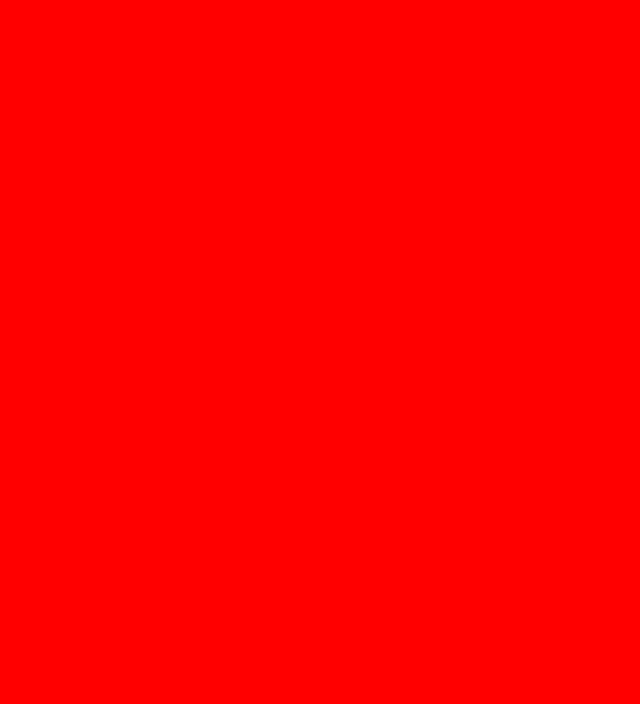
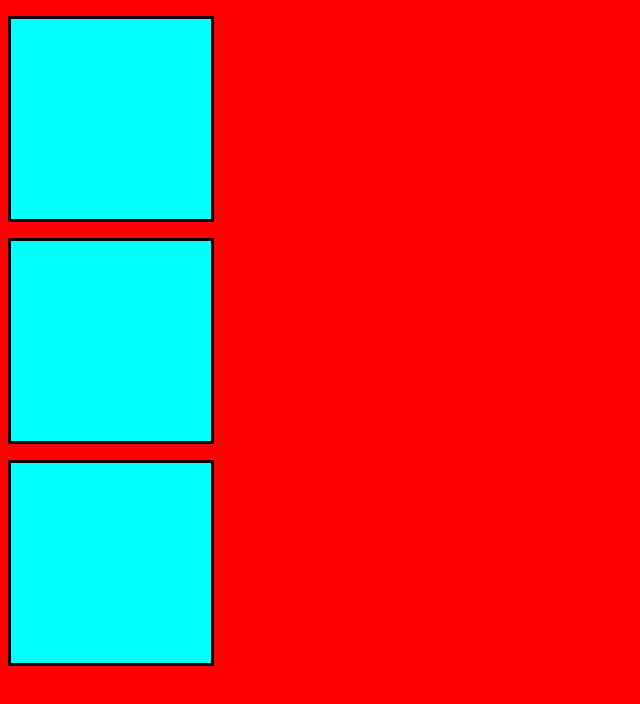
Before and after one commit to xMoki67-To-Ja/test, a plain HTML site: page index.html in a window 1280 px wide. Shown: the whole page, without its empty margins (0-640 px from the left). Drawn offline with Linux system fonts and the light colour scheme.

Commit message:
Dodano akapity i zmieniono ich styl

```diff
--- a/index.html
+++ b/index.html
@@ -7,6 +7,8 @@
     <link rel="stylesheet" href="styl.css"/>
 </head>
 <body>
-
+    <p></p>
+    <p></p>
+    <p></p>
 </body>
 </html>
--- a/styl.css
+++ b/styl.css
@@ -1,3 +1,9 @@
 body{
     background-color: red;
 }
+p{
+    border: solid;
+    width: 200px;
+    height: 200px;
+    background-color: aqua;
+}
```
